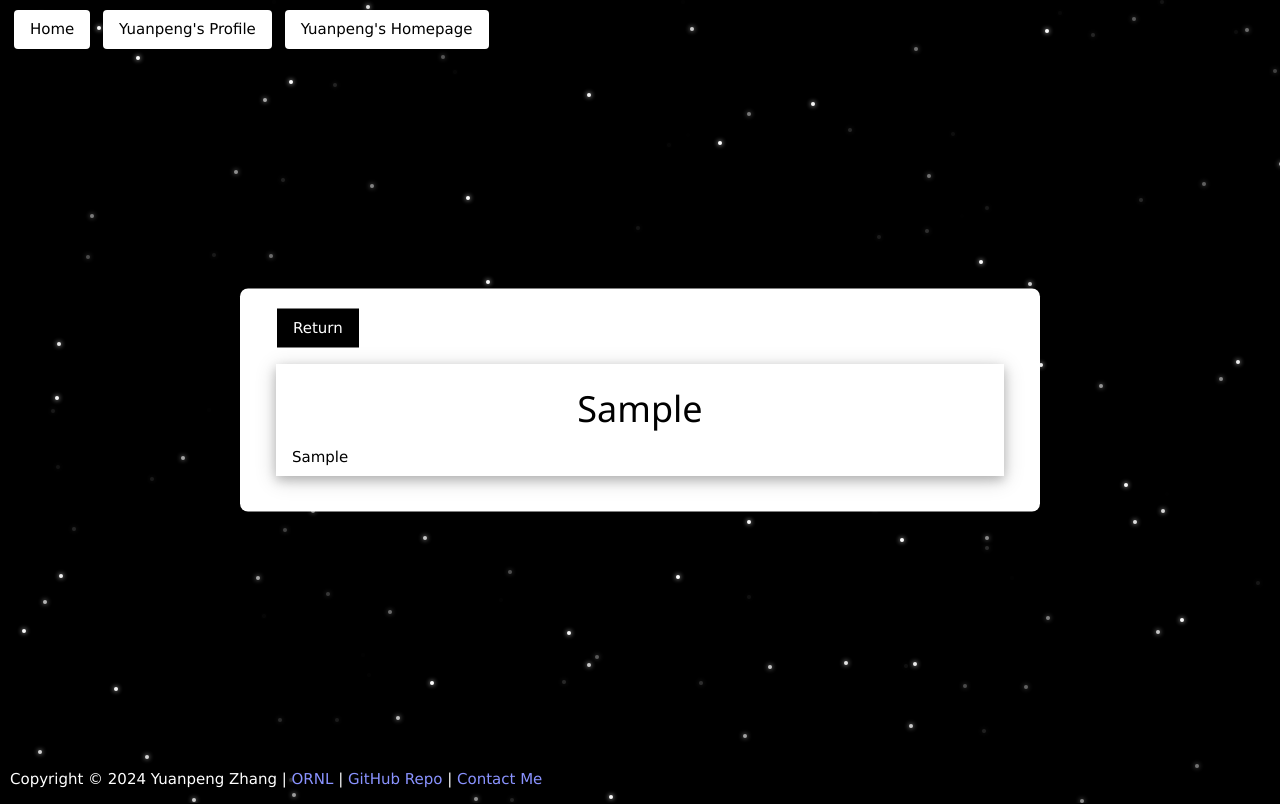
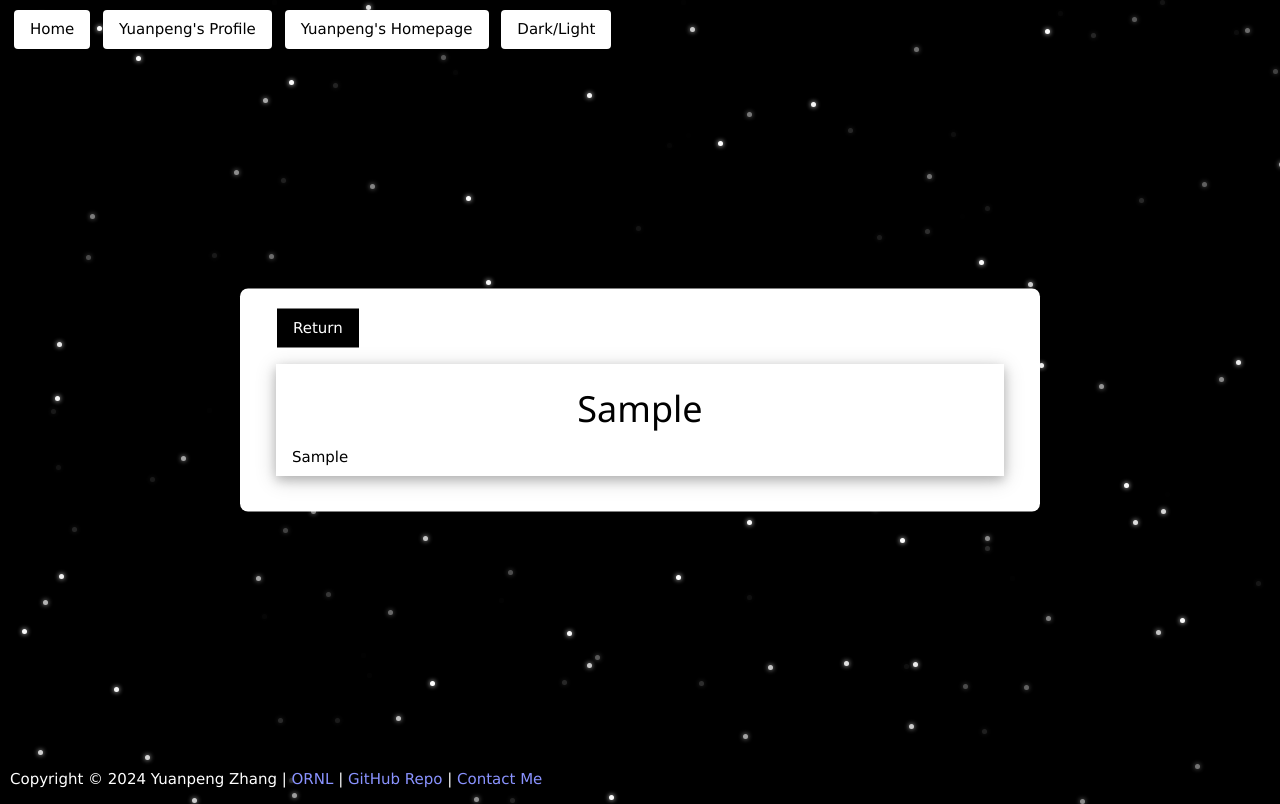
Before and after one commit to Kvieta1990/simple_plotter, a Flask app: template templates/plot.html in a window 1280 px wide. Run offline with Flask 3, Linux system fonts and the light colour scheme; the template is opened without the code that fills it: most values are stand-ins (such as "Sample title", 1, 10 or a date in 2020).

Commit message:
toggle theme

```diff
--- a/templates/plot.html
+++ b/templates/plot.html
@@ -15,7 +15,7 @@
             position: relative; /* Ensures it stays above the stars */
             z-index: 2;
         }
-        body, html {
+        body {
             background-color: black;
             overflow: hidden;
             margin: 0;
@@ -24,25 +24,10 @@
 						align-items: center;
         }
 
-        /* Star styles */
-        .star {
-            position: absolute;
-            width: 2px;
-            height: 2px;
-            background: white;
-            box-shadow: 0 0 5px #fff;
-            animation: shine 1s infinite ease-in-out alternate;
-        }
-
-        /* Randomly generate stars */
-        @keyframes shine {
-            from { transform: scale(1); }
-            to { transform: scale(1.5); }
-        }
 				.star {
             position: absolute;
-            width: 4px;
-            height: 4px;
+            width: 5px;
+            height: 5px;
             background: white;
             border-radius: 50%;
             box-shadow: 0 0 5px white;
@@ -86,6 +71,7 @@
 				<a href="/" class="w3-button w3-round">Home</a>
         <a href="https://www.ornl.gov/staff-profile/yuanpeng-zhang" target="_blank" class="w3-button w3-round">Yuanpeng's Profile</a>
         <a href="https://iris2020.net" target="_blank" class="w3-button w3-round">Yuanpeng's Homepage</a>
+				<button onclick="toggleBackground()" class="w3-button w3-round">Dark/Light</button>
     </div>
 
     <div class="centered-content w3-display-middle" style="width: 50%;">
@@ -99,7 +85,7 @@
     </div>
 
 		<div class="footer-container">
-				Copyright &copy; 2024 Yuanpeng Zhang | <a class="color-link" href="https://www.ornl.gov/" target="_blank">ORNL</a> | <a class="color-link" href="https://github.com/Kvieta1990/simple_plotter" target="_blank">GitHub Repo</a> | <a class="color-link" href="https://discord.gg/UAJJVfQ5" target="_blank">Contact Me</a>
+				<a id="copyright">Copyright &copy; 2024 Yuanpeng Zhang</a> | <a class="color-link" href="https://www.ornl.gov/" target="_blank">ORNL</a> | <a class="color-link" href="https://github.com/Kvieta1990/simple_plotter" target="_blank">GitHub Repo</a> | <a class="color-link" href="https://discord.gg/UAJJVfQ5" target="_blank">Contact Me</a>
     </div>
 
 		<script>
@@ -119,6 +105,36 @@
         window.onload = () => {
             createStars(150); // Create 150 stars
         };
+
+				function toggleBackground() {
+				    const body = document.querySelector('body');
+				    const buttons = document.querySelectorAll('.w3-button');
+				    const stars = document.querySelectorAll('.star');
+				    const copyright = document.getElementById('copyright');
+
+				    if (body.style.background === 'white') {
+				        body.style.background = 'black';
+				        buttons.forEach(button => {
+				            button.style.backgroundColor = 'white';
+				            button.style.color = 'black';
+				            copyright.style.color = 'white';
+				        });
+				        stars.forEach(star => {
+				            star.style.backgroundColor = 'white';
+				        });
+				    } else {
+				        body.style.background = 'white';
+				        buttons.forEach(button => {
+				            button.style.backgroundColor = '#7e98ec';
+				            button.style.color = 'white';
+				            copyright.style.color = 'black';
+				        });
+				        stars.forEach(star => {
+				            star.style.backgroundColor = 'white';
+				        });
+				    }
+				}
+
     </script>
 
 </body>
```
Also changed, not shown: templates/index.html (+37 -6 lines).
